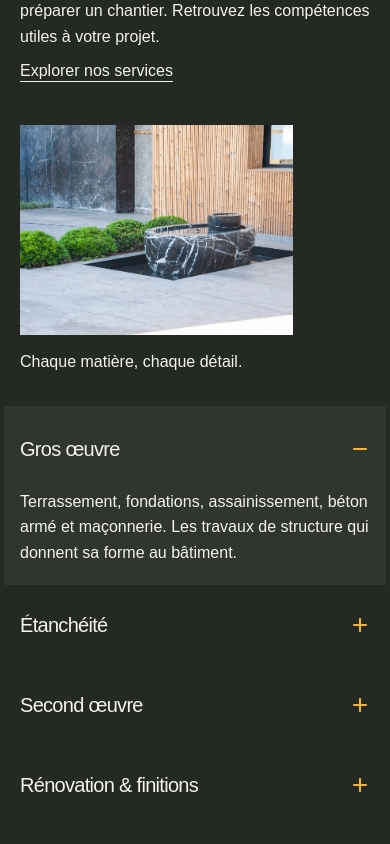
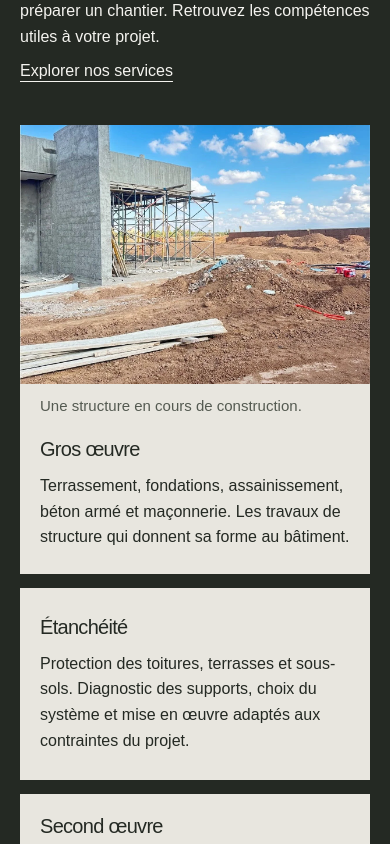
Before and after one commit to yassinejoundi/shamsbusine, a Next.js app: page / in a window 390 px wide. Shown: the part 2240-3084 px from the top of the page. Built offline with nearby package versions, Linux system fonts and the light colour scheme; a web font is replaced by a local one.

Commit message:
feat(home): rebuild services as photo bento

```diff
--- a/app/globals.css
+++ b/app/globals.css
@@ -87,12 +87,21 @@ figcaption { display: flex; flex-wrap: wrap; justify-content: space-between; gap
 .work-note .text-link { margin-block-start: 1.25rem; }
 .services { background: var(--ink); color: var(--ground); padding-block: 5.5rem; }
 .services .section-intro { grid-template-columns: 1.2fr 1fr; }
-.services-layout { display: grid; grid-template-columns: minmax(0, .85fr) minmax(0, 1.3fr); gap: 10%; align-items: start; }
-.services-photo { aspect-ratio: .95; }
-.services figcaption { color: var(--ground); }
+.services-intro > div { max-width: 42ch; justify-self: end; }
+.services-bento { display: grid; grid-template-columns: repeat(12, minmax(0, 1fr)); grid-auto-rows: minmax(12rem, auto); gap: 1rem; list-style: none; margin: 0; padding: 0; }
+.service-tile { min-width: 0; background: var(--surface); color: var(--ink); }
+.service-tile--visual { grid-column: span 7; grid-row: span 2; display: flex; flex-direction: column; }
+.service-tile--text { grid-column: span 5; display: flex; align-items: center; padding: clamp(1.5rem, 2.8vw, 2.5rem); }
+.service-tile__figure { margin: 0; }
+.service-tile__photo { aspect-ratio: 1.65; }
+.service-tile__photo--structure img { object-position: center 58%; }
+.service-tile__photo--finishes img { object-position: center 48%; }
+.service-tile__figure figcaption { margin-block-start: .65rem; padding-inline: clamp(1.25rem, 2.5vw, 2rem); color: var(--secondary); font-size: .9375rem; }
+.service-tile__body { padding: 1.25rem clamp(1.25rem, 2.8vw, 2.5rem) 1.75rem; }
+.service-tile--text .service-tile__body { margin-block: auto; padding: 0; }
+.service-tile__body h3 { margin-block-end: .75rem; color: var(--ink); }
+.service-tile__body p { max-width: 48ch; color: var(--ink); }
 .services :focus-visible, .site-footer :focus-visible { outline-color: var(--accent); }
-.service-list details { padding: 1.2rem 1.5rem; }
-.service-list details[open] { background: var(--dark-surface); padding-block: 1.6rem; }
 summary { list-style: none; display: flex; align-items: center; justify-content: space-between; gap: 1.25rem; min-height: 48px; }
 summary::-webkit-details-marker { display: none; }
 summary::marker { content: ""; }
@@ -101,7 +110,6 @@ summary::marker { content: ""; }
 .when-open { display: none; }
 details[open] > summary .when-open { display: inline-block; }
 details[open] > summary .when-closed { display: none; }
-.service-list .disclosure-icon { color: var(--accent); }
 details > p { padding-block-start: 1rem; max-width: 53ch; }
 .process { background: var(--surface); padding-block: clamp(4rem, 8vw, 7rem); }
 .process-intro { display: grid; grid-template-columns: minmax(0, 1.2fr) minmax(16rem, .8fr); align-items: end; gap: clamp(2rem, 6vw, 6rem); margin-block-end: clamp(2.5rem, 5vw, 4.5rem); }
@@ -168,8 +176,10 @@ textarea::placeholder { color: var(--secondary); }
   .hero-copy { grid-column: 8 / 13; padding-block: 0; padding-inline-start: 1rem; }
   .hero-photo { aspect-ratio: 1.05; }
   .hero-actions .button { gap: 1rem; }
-  .services-layout { gap: 5%; grid-template-columns: .8fr 1.2fr; }
-  .service-list details { padding-inline: 1rem; }
+  .services-bento { grid-template-columns: repeat(2, minmax(0, 1fr)); gap: .875rem; }
+  .service-tile--visual { grid-column: 1 / -1; grid-row: auto; }
+  .service-tile--text { grid-column: span 1; }
+  .service-tile__photo { aspect-ratio: 1.8; }
   .company-panel { padding: 2rem; margin-inline-start: 5%; gap: 5%; }
   .questions { gap: 7%; }
   .quote-layout { gap: 5%; }
@@ -212,12 +222,14 @@ textarea::placeholder { color: var(--secondary); }
   .work-note { width: 78%; align-self: flex-end; padding-block: 0; }
   .work-note p { font-size: 1.5rem; }
   .services, .quote-section { padding-block: 4rem; }
-  .services .section-intro, .services-layout, .company-panel, .questions, .quote-layout { grid-template-columns: minmax(0, 1fr); gap: 2rem; }
-  .services-figure { width: 78%; }
-  .services-photo { aspect-ratio: 1.3; }
-  .service-list { margin-inline: -1rem; }
-  .service-list details { padding-block: 1rem; }
-  .service-list details[open] { padding-block: 1.2rem; }
+  .services .section-intro, .company-panel, .questions, .quote-layout { grid-template-columns: minmax(0, 1fr); gap: 2rem; }
+  .services-intro > div { justify-self: start; }
+  .services-bento { grid-template-columns: minmax(0, 1fr); }
+  .service-tile--visual, .service-tile--text { grid-column: auto; }
+  .service-tile__photo { aspect-ratio: 1.35; }
+  .service-tile--text { padding: 1.25rem; }
+  .service-tile__body { padding: 1.25rem 1.25rem 1.5rem; }
+  .service-tile__figure figcaption { padding-inline: 1.25rem; }
   .process-intro { grid-template-columns: minmax(0, 1fr); gap: 1.5rem; margin-block-end: 2rem; }
   .process-intro > p { justify-self: start; }
   .process-layout { grid-template-columns: minmax(0, 1fr); gap: 2rem; }
@@ -265,7 +277,6 @@ textarea::placeholder { color: var(--secondary); }
   .button:hover { background: var(--accent-hover); }
   a:not(.button):hover { text-decoration: underline; }
   summary:hover { color: var(--secondary); }
-  .services summary:hover { color: var(--accent); }
 }
 @media (forced-colors: active) {
   .button, input, textarea, select, summary { border: 1px solid ButtonText; }
--- a/components/home/Services.tsx
+++ b/components/home/Services.tsx
@@ -1,41 +1,90 @@
 import Image from "next/image";
 import Link from "next/link";
-import { DisclosureIcon } from "@/components/site/DisclosureIcon";
 
-const services = [
-  { title: "Gros œuvre", text: "Terrassement, fondations, assainissement, béton armé et maçonnerie. Les travaux de structure qui donnent sa forme au bâtiment." },
-  { title: "Étanchéité", text: "Protection des toitures, terrasses et sous-sols. Diagnostic des supports, choix du système et mise en œuvre adaptés aux contraintes du projet." },
-  { title: "Second œuvre", text: "Plomberie, réseaux sanitaires, électricité, courants faibles, chauffage, ventilation et climatisation. Des installations coordonnées avec les autres corps de métier." },
-  { title: "Rénovation & finitions", text: "Transformation des espaces, carrelage et marbre, peinture, plâtrerie, cloisons et faux-plafonds. Le soin des matières jusqu’aux derniers détails." },
-  { title: "Études & suivi", text: "Faisabilité, études techniques, chiffrage détaillé et planification. Coordination du chantier, contrôle qualité et accompagnement jusqu’à la réception." },
-  { title: "Travaux spécialisés", text: "Menuiseries bois et aluminium, métallerie, terrains de padel et aménagements extérieurs. Précisons ensemble les besoins propres à votre projet." },
+type Service = {
+  title: string;
+  text: string;
+  image?: {
+    src: string;
+    alt: string;
+    caption: string;
+    kind: "structure" | "finishes";
+  };
+};
+
+const services: Service[] = [
+  {
+    title: "Gros œuvre",
+    text: "Terrassement, fondations, assainissement, béton armé et maçonnerie. Les travaux de structure qui donnent sa forme au bâtiment.",
+    image: {
+      src: "/images/services-structure.webp",
+      alt: "Échafaudages et dalle en béton sur un chantier de construction.",
+      caption: "Une structure en cours de construction.",
+      kind: "structure",
+    },
+  },
+  {
+    title: "Étanchéité",
+    text: "Protection des toitures, terrasses et sous-sols. Diagnostic des supports, choix du système et mise en œuvre adaptés aux contraintes du projet.",
+  },
+  {
+    title: "Second œuvre",
+    text: "Plomberie, réseaux sanitaires, électricité, courants faibles, chauffage, ventilation et climatisation. Des installations coordonnées avec les autres corps de métier.",
+  },
+  {
+    title: "Rénovation & finitions",
+    text: "Transformation des espaces, carrelage et marbre, peinture, plâtrerie, cloisons et faux-plafonds. Le soin des matières jusqu’aux derniers détails.",
+    image: {
+      src: "/images/services-finitions.webp",
+      alt: "Plafond en bois aux lignes géométriques dans un intérieur clair.",
+      caption: "Un détail de finition en bois.",
+      kind: "finishes",
+    },
+  },
+  {
+    title: "Études & suivi",
+    text: "Faisabilité, études techniques, chiffrage détaillé et planification. Coordination du chantier, contrôle qualité et accompagnement jusqu’à la réception.",
+  },
+  {
+    title: "Travaux spécialisés",
+    text: "Menuiseries bois et aluminium, métallerie, terrains de padel et aménagements extérieurs. Précisons ensemble les besoins propres à votre projet.",
+  },
 ];
 
 export function Services() {
   return (
     <section className="services section-space" id="services" aria-labelledby="services-title">
       <div className="frame">
-        <div className="section-intro">
+        <div className="section-intro services-intro">
           <h2 id="services-title" data-reveal>Des métiers<br />complémentaires.</h2>
           <div>
             <p data-reveal>Construire un bâtiment, rénover un intérieur ou préparer un chantier. Retrouvez les compétences utiles à votre projet.</p>
             <Link href="/services" className="text-link" data-reveal>Explorer nos services</Link>
           </div>
         </div>
-        <div className="services-layout">
-          <figure className="services-figure" data-reveal>
-            <div className="photo services-photo"><Image src="/images/detail-finitions.webp" alt="Assemblage de pierre veinée et de bois sur une façade donnant sur le jardin" fill sizes="(max-width: 699px) 100vw, 34vw" /></div>
-            <figcaption>Chaque matière, chaque détail.</figcaption>
-          </figure>
-          <div className="service-list">
-            {services.map(({ title, text }, index) => (
-              <details key={title} open={index === 0} data-reveal>
-                <summary><h3>{title}</h3><DisclosureIcon /></summary>
+
+        <ul className="services-bento">
+          {services.map(({ title, text, image }) => (
+            <li
+              className={`service-tile ${image ? "service-tile--visual" : "service-tile--text"}`}
+              data-reveal
+              key={title}
+            >
+              {image && (
+                <figure className="service-tile__figure">
+                  <div className={`photo service-tile__photo service-tile__photo--${image.kind}`}>
+                    <Image src={image.src} alt={image.alt} fill sizes="(max-width: 1099px) 100vw, 58vw" />
+                  </div>
+                  <figcaption>{image.caption}</figcaption>
+                </figure>
+              )}
+              <div className="service-tile__body">
+                <h3>{title}</h3>
                 <p>{text}</p>
-              </details>
-            ))}
-          </div>
-        </div>
+              </div>
+            </li>
+          ))}
+        </ul>
       </div>
     </section>
   );
--- a/public/images/sources.json
+++ b/public/images/sources.json
@@ -46,6 +46,20 @@
       "sourceMapping": ".project/metadata/project-images.csv",
       "source_url": "https://shamsbusine.com/wp-content/uploads/2026/04/DSC1007.jpg",
       "project_pages": "villa-4"
+    },
+    {
+      "file": "/images/services-structure.webp",
+      "original": "media/projects/villa-azouzi-tameslouht/tameslouht-28.jpg",
+      "sourceMapping": ".project/metadata/project-images.csv",
+      "source_url": "https://shamsbusine.com/wp-content/uploads/2026/06/tameslouht-28.jpg",
+      "project_pages": "villa-azouzi-tameslouht"
+    },
+    {
+      "file": "/images/services-finitions.webp",
+      "original": "media/projects/villa-4/DSC1041.jpg",
+      "sourceMapping": ".project/metadata/project-images.csv",
+      "source_url": "https://shamsbusine.com/wp-content/uploads/2026/04/DSC1041.jpg",
+      "project_pages": "villa-4"
     }
   ],
   "generated_images": [
```
Also changed, not shown: public/images/services-finitions.webp (added), public/images/services-structure.webp (added).
